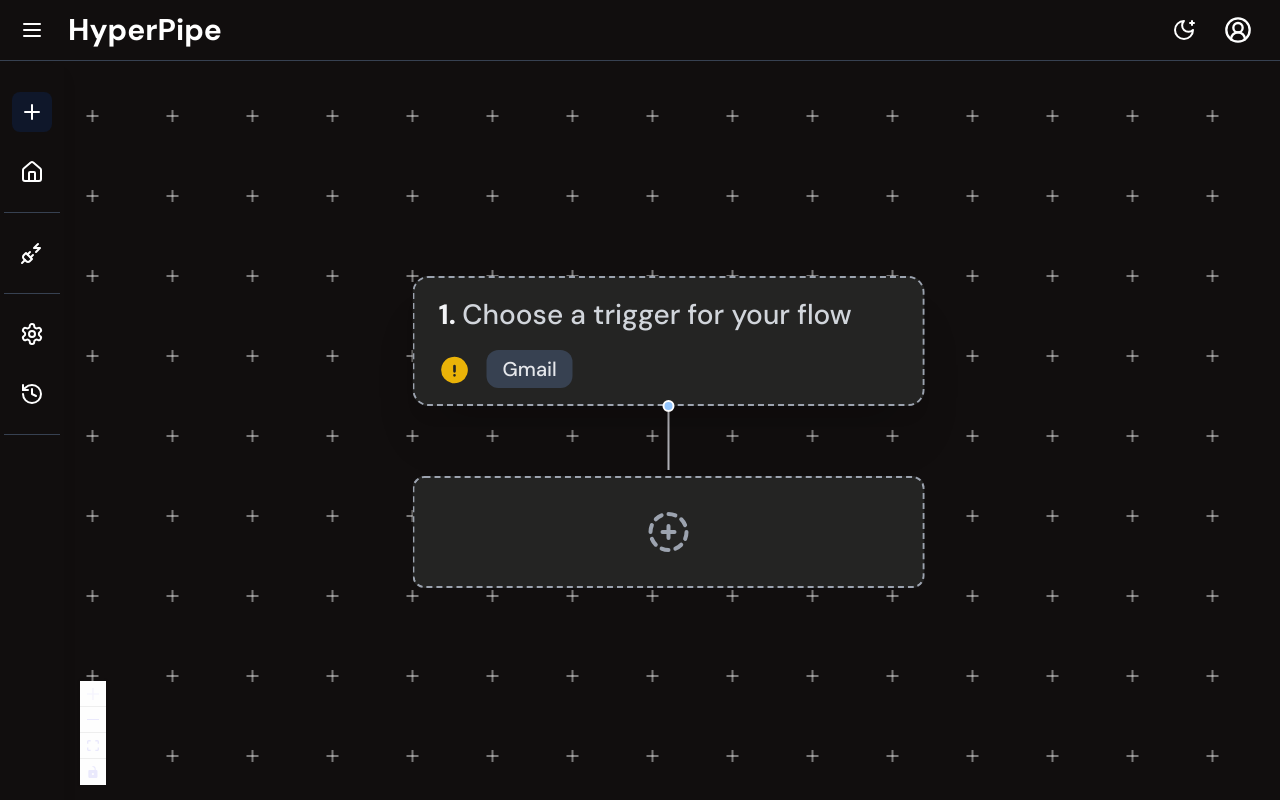
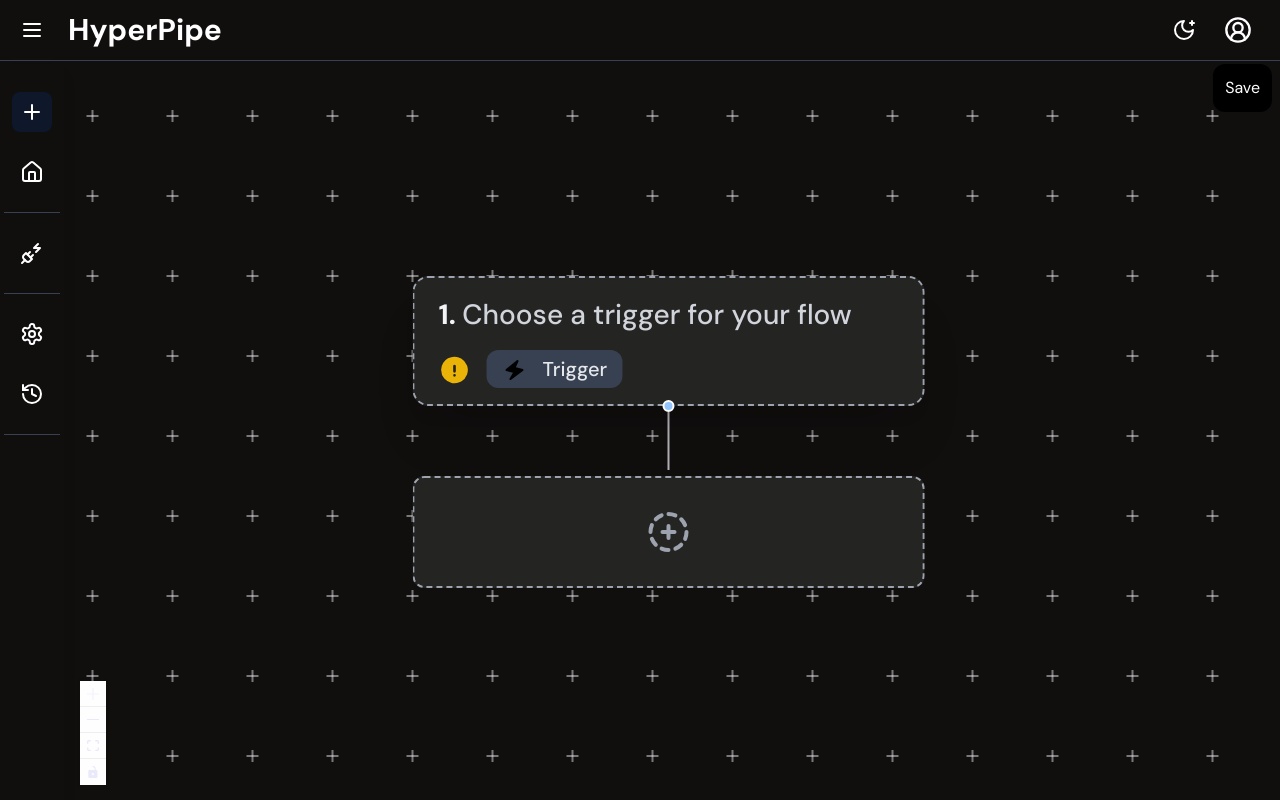
Before and after one commit to Prajwal-17/Synapses, a Next.js app: page /workflow/1/1 in a window 1280 px wide. Built offline with nearby package versions, Linux system fonts and the light colour scheme; no server answers.

Commit message:
fix(ui): ui fixes in nodes

```diff
--- a/components/workflow-editor/nodes/ActionNode.tsx
+++ b/components/workflow-editor/nodes/ActionNode.tsx
@@ -7,6 +7,8 @@
 } from "@xyflow/react";
 import { IconExclamationCircleFilled } from '@tabler/icons-react';
 import { useSelectNodeStore } from "@/store/selectNodeStore";
+import { usePanelDetails } from "@/store/panelStore";
+import Image from "next/image";
 
 type ActionNodeProps = {
   id: string,
@@ -16,6 +18,7 @@
 
   const setSelectedNode = useSelectNodeStore((state) => state.setSelectedNode)
   const setShowPanel = useSelectNodeStore((state) => state.setShowPanel)
+  const nodeData = usePanelDetails((state) => state.nodeData)
 
   return (
     <>
@@ -34,7 +37,8 @@
         <div className="text-sm text-[12px] font-medium mb-2">
           <span className="font-bold text-gray-800 dark:text-gray-100">{id}. </span>
           <span className="text-gray-600 dark:text-gray-300">
-            Select an event.
+            {nodeData[Number(id) - 1].event ? nodeData[Number(id) - 1].event : "Select an event."}
+
           </span>
         </div>
 
@@ -43,14 +47,14 @@
           <IconExclamationCircleFilled size="16" className="text-yellow-500" />
 
           <div className="flex items-center gap-2  border border-gray-300 dark:border-gray-600 rounded-md px-2 py-0.5 bg-gray-50 dark:bg-gray-700 hover:bg-gray-100 dark:hover:bg-gray-600 cursor-pointer transition">
-            {/* <Image
-              src={Gmail}
+            <Image
+              src={`/icons/${nodeData[Number(id) - 1].app ? nodeData[Number(id) - 1].app.toLowerCase() + ".svg" : "zap.svg"}`}
               width={12}
               height={12}
               alt="Gmail Icon"
-            /> */}
+            />
             <span className="text-[10px] font-medium text-gray-800 dark:text-gray-200">
-              Gmail
+              {nodeData[Number(id) - 1].app ? nodeData[Number(id) - 1].app : "Action"}
             </span>
           </div>
         </div>
--- a/components/workflow-editor/nodes/FlowComponent.tsx
+++ b/components/workflow-editor/nodes/FlowComponent.tsx
@@ -29,7 +29,7 @@
   const [edges] = useEdgesState(initialEdges);
 
   return (<>
-    <div className='w-full h-full'>
+    <div className='w-full h-full relative'>
       <ReactFlowProvider>
         <ReactFlow
           defaultNodes={initialNodes}
@@ -42,6 +42,9 @@
           proOptions={{ hideAttribution: true }}
         >
           {/* <MiniMap /> */}
+          <button className='bg-black text-white p-3 rounded-xl absolute right-0 z-50'>
+            Save
+          </button>
           <Controls />
           <Background variant={BackgroundVariant.Cross} gap={40} />
         </ReactFlow>
--- a/components/workflow-editor/nodes/TriggerNode.tsx
+++ b/components/workflow-editor/nodes/TriggerNode.tsx
@@ -7,6 +7,8 @@
 } from "@xyflow/react";
 import { IconExclamationCircleFilled } from '@tabler/icons-react';
 import { useSelectNodeStore } from "@/store/selectNodeStore";
+import { usePanelDetails } from "@/store/panelStore";
+import Image from "next/image";
 
 type TriggerNodeProps = {
   id: string,
@@ -16,6 +18,7 @@
 
   const setSelectedNode = useSelectNodeStore((state) => state.setSelectedNode)
   const setShowPanel = useSelectNodeStore((state) => state.setShowPanel)
+  const nodeData = usePanelDetails((state) => state.nodeData)
 
   return (
     <>
@@ -36,7 +39,7 @@
         <div className="text-sm text-[12px] font-medium mb-2">
           <span className="font-bold text-gray-800 dark:text-gray-100">1. </span>
           <span className="text-gray-600 dark:text-gray-300">
-            Choose a trigger for your flow
+            {nodeData[0].event ? nodeData[0].event : "Choose a trigger for your flow"}
           </span>
         </div>
 
@@ -45,14 +48,14 @@
           <IconExclamationCircleFilled size="16" className="text-yellow-500" />
 
           <div className="flex items-center gap-2 border-dashed border-gray-300 dark:border-gray-600 rounded-md px-2 py-0.5 bg-gray-50 dark:bg-gray-700 hover:bg-gray-100 dark:hover:bg-gray-600 cursor-pointer transition">
-            {/* <Image
-              src={Gmail}
+            <Image
+              src={`/icons/${nodeData[0].app ? nodeData[0].app.toLowerCase() + ".svg" : "zap.svg"}`}
               width={12}
               height={12}
-              alt="Gmail Icon"
-            /> */}
+              alt={nodeData[0].app}
+            />
             <span className="text-[10px] font-medium text-gray-800 dark:text-gray-200">
-              Gmail
+              {nodeData[0].app ? nodeData[0].app : "Trigger"}
             </span>
           </div>
         </div>
--- a/store/panelStore.ts
+++ b/store/panelStore.ts
@@ -23,10 +23,7 @@
   account: "",
   type: NodeType.trigger,
   event: "",
-  config: {
-    to: "me itself",
-    cc: "rahul",
-  }
+  config: {}
 }]
 
 type PanelDetails = {
```
Also changed, not shown: components/workflow-editor/configure-panel/ConfigureCard.tsx (+0 -7 lines), public/icons/zap.svg (added).
